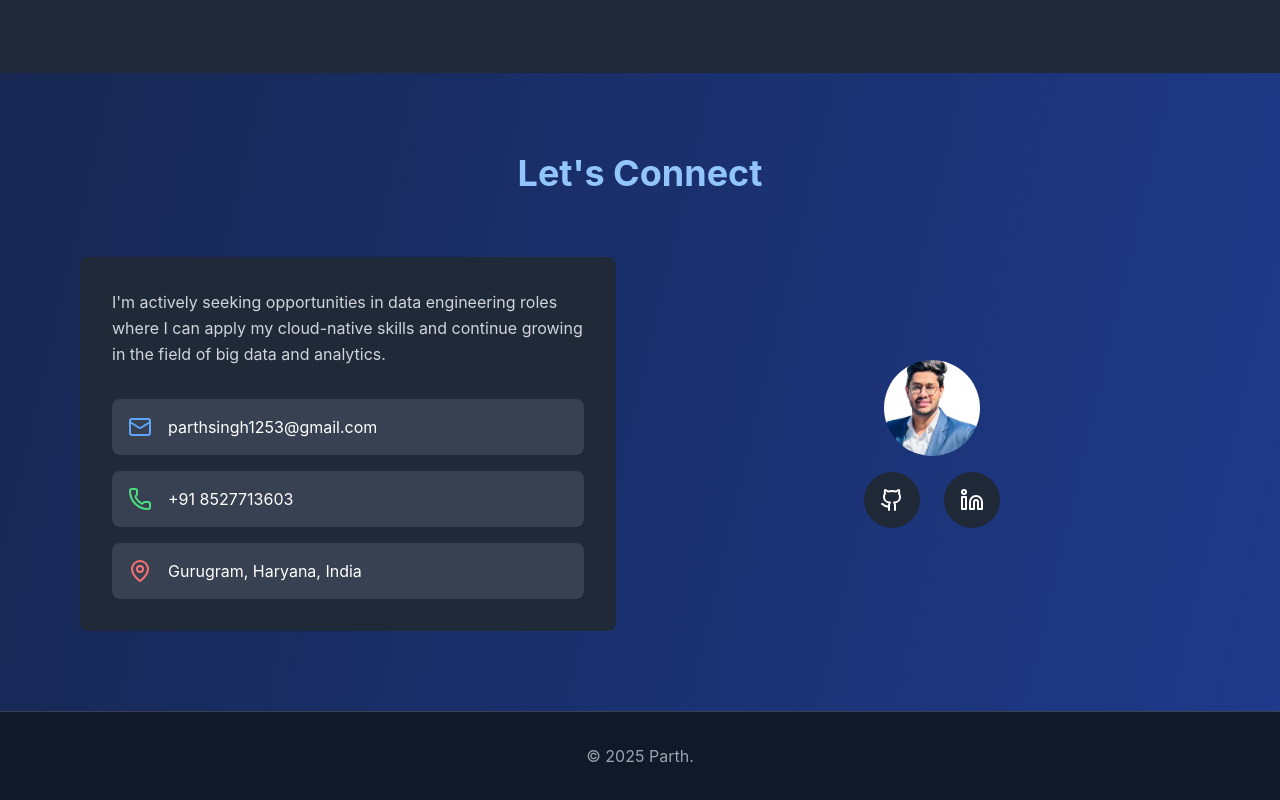
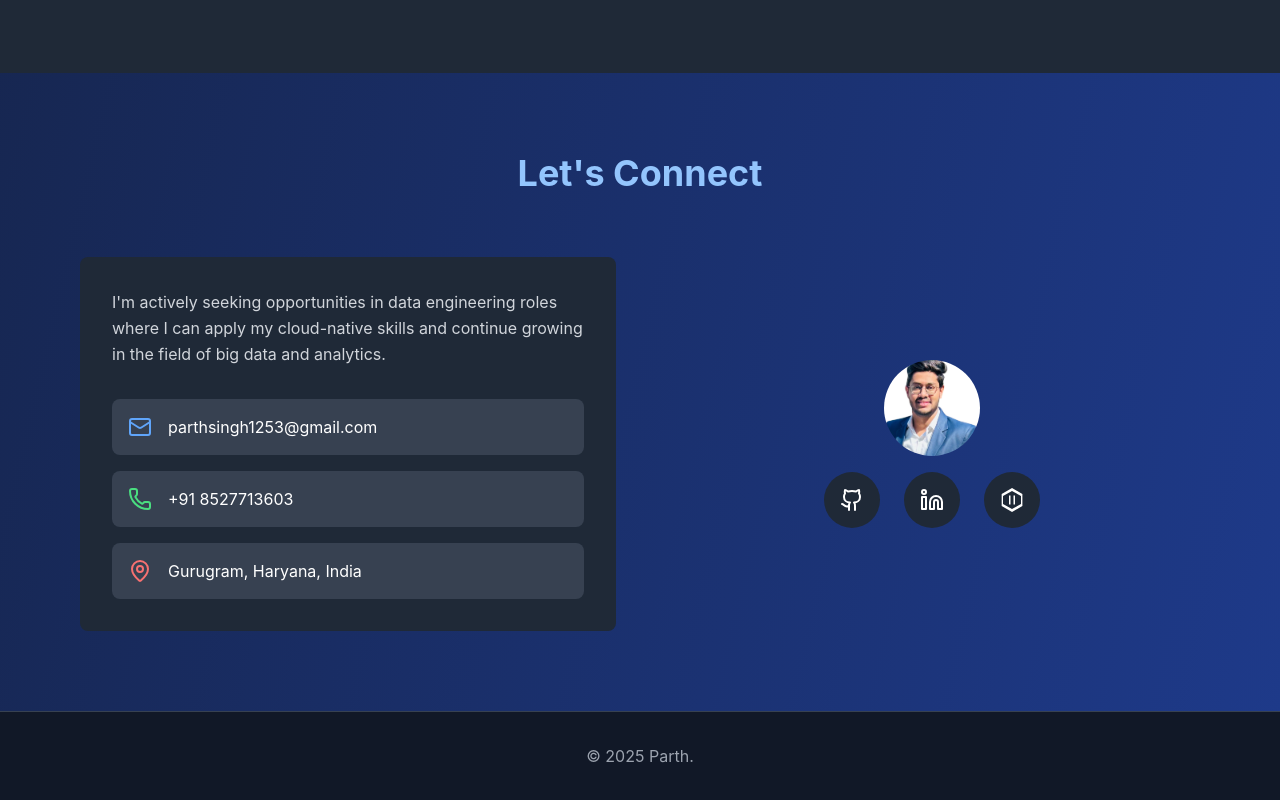
Before and after one commit to parthhhhh12/portfolio, a React (Create React App) app: page / in a window 1280 px wide. Shown: the part 4643-5443 px from the top of the page. Built offline with nearby package versions, Linux system fonts and the light colour scheme.

Commit message:
Added HackerRank Link

```diff
--- a/src/App.js
+++ b/src/App.js
@@ -567,6 +567,22 @@ const App = () => {
                   className="bg-gray-800 p-4 rounded-full hover:bg-gray-700 transition-colors"
                 >
                   <Linkedin size={24} />
+                  </a>
+                {/* HackerRank */}
+                <a
+                  href="https://www.hackerrank.com/profile/parthsingh1253"
+                  target="_blank"
+                  className="bg-gray-800 p-4 rounded-full hover:bg-gray-700 transition-colors flex items-center justify-center"
+                >
+                  <svg
+                    xmlns="http://www.w3.org/2000/svg"
+                    viewBox="0 0 512 512"
+                    width="24"
+                    height="24"
+                    fill="currentColor"
+                  >
+                    <path d="M477.5 128l-221-128-221 128v256l221 128 221-128V128zM256 448L64 341.3V170.7L256 64l192 106.7v170.6L256 448zm-64-96h32V160h-32v192zm96 0h32V160h-32v192z" />
+                  </svg>
                 </a>
               </div>
             </div>
```
